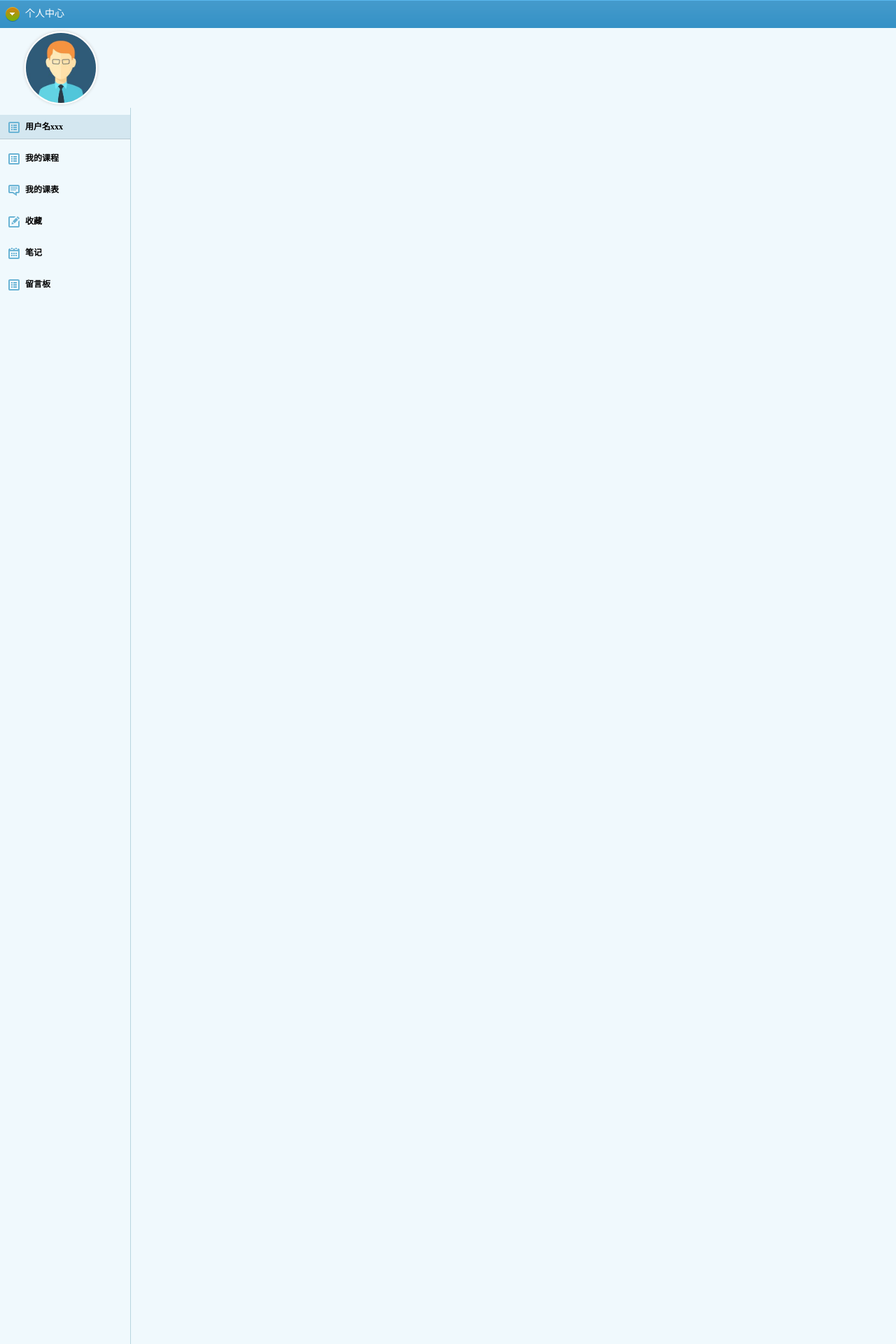
After one commit to Wansoiar/community, a Java web app: page /page/personal/personal.jsp in a window 1280 px wide. The commit adds this page. Shown: the top 1920 px of the page at 70% size. Run offline with Tomcat 11, a stand-in JSP engine, Linux system fonts and the light colour scheme; some libraries are stand-ins or nearby versions.

Commit message:
2020.11.10

```diff
--- /dev/null
+++ b/eduweb/src/main/webapp/page/personal/personal.jsp
@@ -0,0 +1,67 @@
+<%--
+  Created by IntelliJ IDEA.
+  User: William wang
+  Date: 2020/11/4
+  Time: 16:30
+  To change this template use File | Settings | File Templates.
+--%>
+<%@ page contentType="text/html;charset=UTF-8" language="java" %>
+<html>
+<head>
+    <title>左边菜单栏</title>
+    <link href="../../resources/css/style.css" rel="stylesheet" type="text/css" />
+    <script language="JavaScript" src="../../resources/js/jquery.js"></script>
+    <style>
+        .title{margin: 10px auto}
+    </style>
+</head>
+<body style="background:#f0f9fd;">
+<div class="lefttop"><span></span>个人中心</div>
+<div class="personalImg">
+    <img src="../../resources/images/personal/person.png" /></div>
+<dl class="leftmenu">
+    <dd>
+        <div class="title">
+            <span><img src="../../resources/images/personal/leftico01.png" /></span>用户名xxx
+        </div>
+        <div class="title">
+            <span><img src="../../resources/images/personal/leftico01.png" /></span>我的课程
+        </div>
+        <div class="title">
+            <span><img src="../../resources/images/personal/leftico02.png" /></span>我的课表
+        </div>
+        <div class="title">
+            <span><img src="../../resources/images/personal/leftico03.png" /></span>收藏
+        </div>
+        <div class="title">
+            <span><img src="../../resources/images/personal/leftico04.png" /></span>笔记
+        </div>
+        <div class="title">
+            <span><img src="../../resources/images/personal/leftico01.png" /></span>留言板
+        </div>
+ <%--       <ul class="menuson">
+            <li class="active"><cite></cite><a href="${ctx}/admin" target="rightFrame">角色管理</a><i></i></li>
+            <li><cite></cite><a href="${ctx}/queryStuInf" target="rightFrame">学生管理</a><i></i></li>
+            <li><cite></cite><a href="${ctx}/queryCommentInfMG" target="rightFrame">留言管理</a><i></i></li>
+            <li><cite></cite><a href="${ctx}/notice/queryNotice" target="rightFrame">公告管理</a><i></i></li>
+        </ul>
+        <div class="title">
+            <span><img src="../../resources/images/admin/leftico01.png" /></span>我的课表
+        </div>
+        <ul class="menuson">
+            <li class="active"><cite></cite><a href="${ctx}/queryData" target="rightFrame">资料管理</a><i></i></li>
+            <li><cite></cite><a href="${ctx}/onlinelibrary" target="rightFrame">题库管理</a><i></i></li>
+            <li><cite></cite><a href="${ctx}/vediou_mng" target="rightFrame">视频管理</a><i></i></li>
+        </ul>
+        <div class="title">
+            <span><img src="../../resources/images/admin/leftico01.png" /></span>日志管理
+        </div>
+        <ul class="menuson">
+            <li class="active"><cite></cite><a href="${ctx}/listLog" target="rightFrame">日志管理</a><i></i></li>
+        </ul>--%>
+    </dd>
+
+</dl>
+
+</body>
+</html>
```
Also changed, not shown: eduweb/src/main/webapp/resources/css/style.css (+20 -0 lines), eduweb/src/main/webapp/resources/images/personal/leftico.png (added), eduweb/src/main/webapp/resources/images/personal/leftico01.png (added), eduweb/src/main/webapp/resources/images/personal/leftico02.png (added), eduweb/src/main/webapp/resources/images/personal/leftico03.png (added), eduweb/src/main/webapp/resources/images/personal/leftico04.png (added), eduweb/src/main/webapp/resources/images/personal/leftline.gif (added), eduweb/src/main/webapp/resources/images/personal/leftmenubg.gif (added), eduweb/src/main/webapp/resources/images/personal/lefttop.gif (added), eduweb/src/main/webapp/resources/images/personal/person.png (added).
